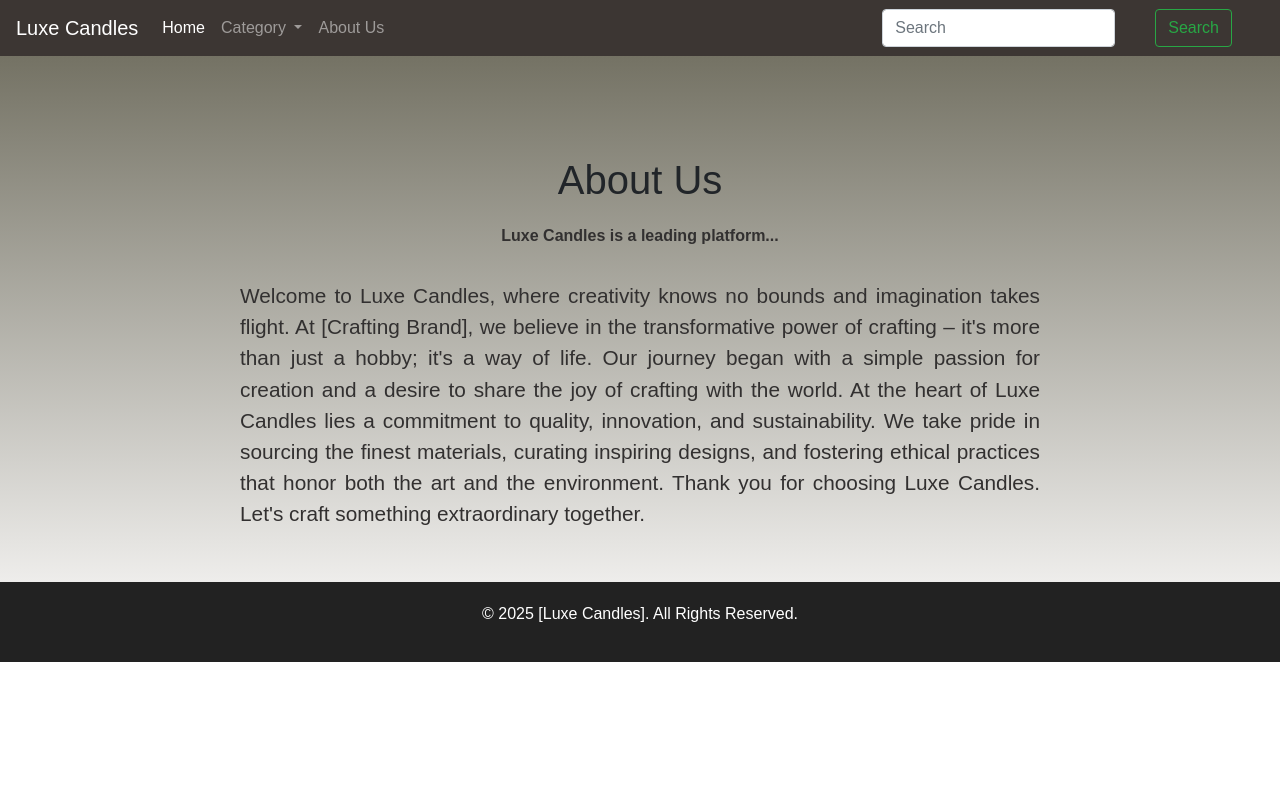
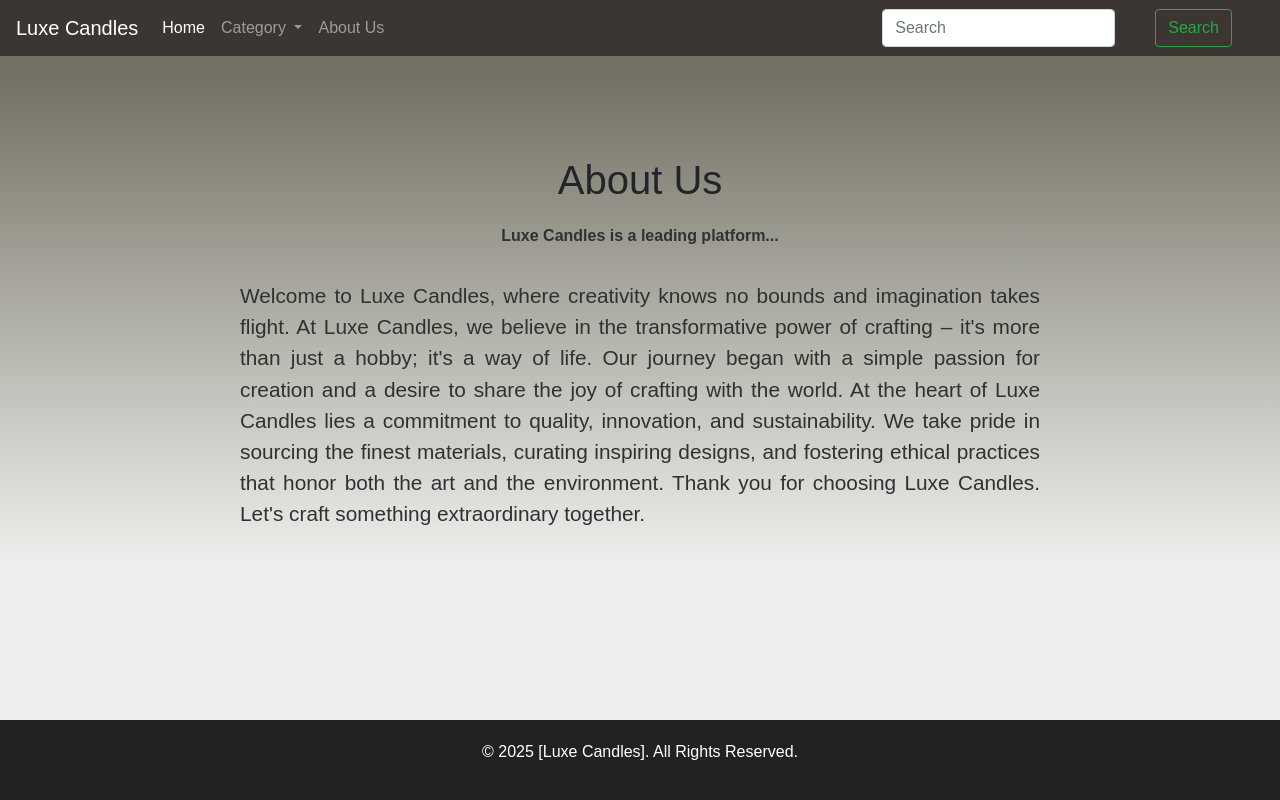
Before and after one commit to harshitaa1801/ecommerce, a Django app: page /about/ in a window 1280 px wide. Run offline with Django 4.2, Linux system fonts and the light colour scheme; data that the repository does not hold is empty; some libraries are stand-ins or nearby versions.

Commit message:
modifed about us page

```diff
--- a/shop/templates/shop/about.html
+++ b/shop/templates/shop/about.html
@@ -11,7 +11,7 @@
         </p>
         <div class="about-info">
             <div>
-                <p> Welcome to Luxe Candles, where creativity knows no bounds and imagination takes flight. At [Crafting Brand], we believe in the transformative power of crafting – it's more than just a hobby; it's a way of life.
+                <p> Welcome to Luxe Candles, where creativity knows no bounds and imagination takes flight. At Luxe Candles, we believe in the transformative power of crafting – it's more than just a hobby; it's a way of life.
                     Our journey began with a simple passion for creation and a desire to share the joy of crafting with the world.
                     At the heart of Luxe Candles lies a commitment to quality, innovation, and sustainability. We take pride in sourcing the finest materials, curating inspiring designs, and fostering ethical practices that honor both the art and the environment.
                     Thank you for choosing Luxe Candles. Let's craft something extraordinary together.
@@ -80,14 +80,21 @@
 <!-- Global Styles -->
 <style>
 body {
+    min-height: 100vh;
+    display: flex;
+    flex-direction: column;
+
+    /* background: rgb(238, 237, 235); */
+    background: linear-gradient(360deg, rgb(238, 237, 235) 30%, rgb(116, 114, 100) 90%);
+
     font-family: Arial, sans-serif;
 }
 
 /* About Section */
 
 .about {
-    background: rgb(238, 237, 235);
-    background: linear-gradient(360deg, rgb(238, 237, 235) 0%, rgb(116, 114, 100) 100%);
+    /* background: rgb(238, 237, 235);
+    background: linear-gradient(360deg, rgb(238, 237, 235) 0%, rgb(116, 114, 100) 100%); */
     padding: 100px 0 20px 0;
     text-align: center;
 }
@@ -220,6 +227,8 @@ button:hover {
 
 /* Footer */
 footer {
+    margin-top: auto;
+
     background-color: #222;
     color: white;
     text-align: center;
```
